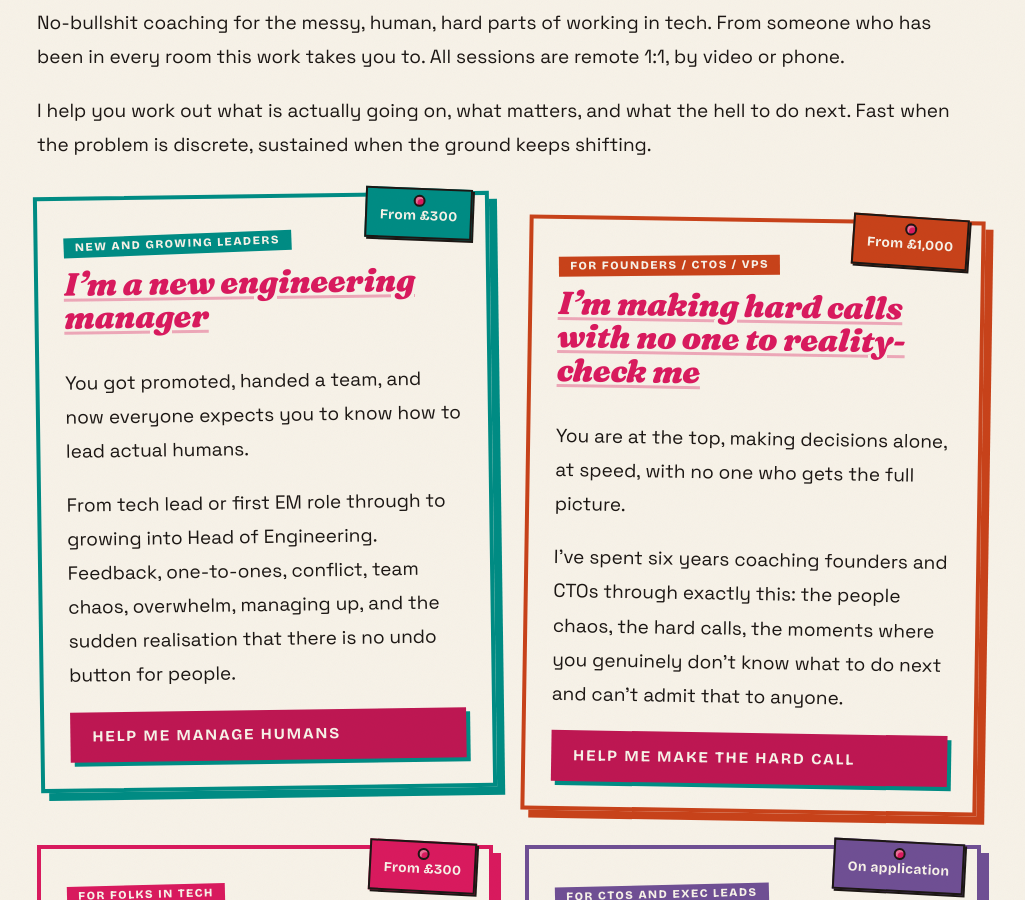
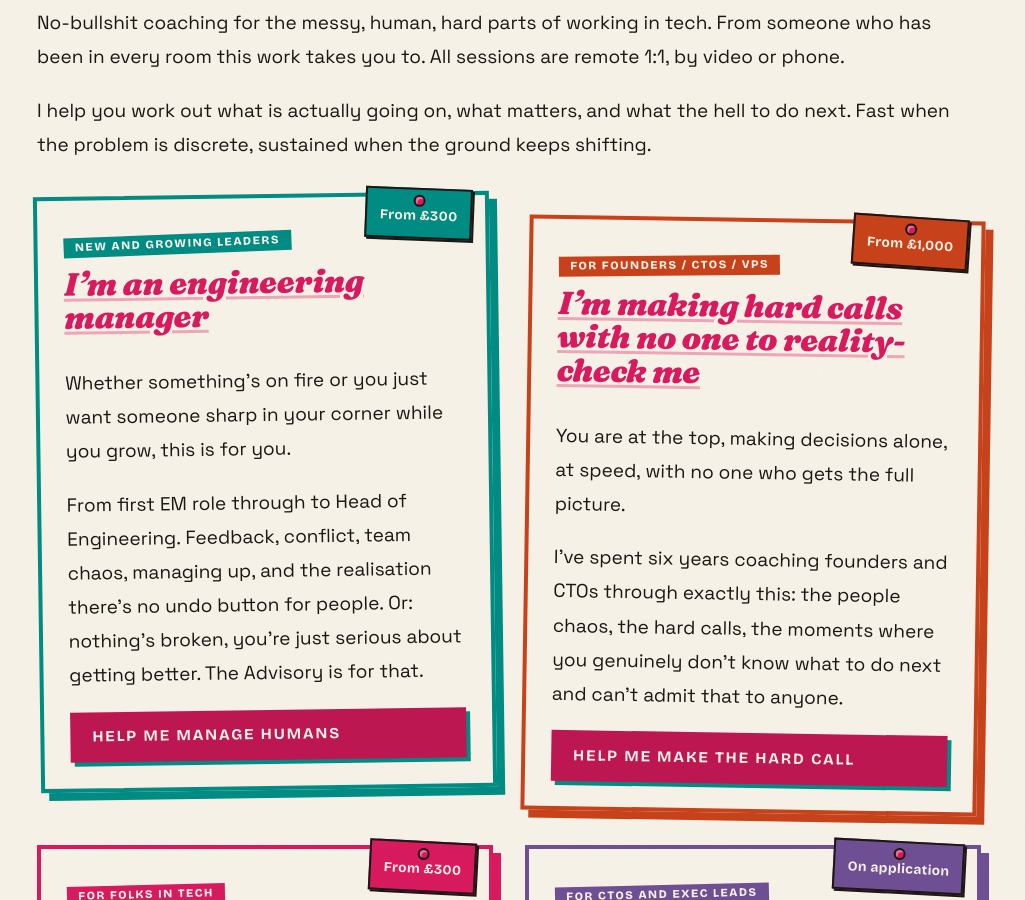
Before and after one commit to outragedpinkracoon/outragedpinkracoon.github.io, a Jekyll site: the page built from pages/coaching.md, in a window 1280 px wide and 900 px high, scrolled down 647 px. Shown: the whole window, without its empty margins (131-1156 px from the left). Built offline with Jekyll 4.4.1, drawn with Linux system fonts in a browser that asks for light colours; comment, search, counter and statistics services are not loaded.

Commit message:
Broaden coaching router manager panel to include growth buyers and Advisory
Co-Authored-By: Claude Sonnet 4.6 <noreply@anthropic.com>

```diff
--- a/pages/coaching.md
+++ b/pages/coaching.md
@@ -17,9 +17,9 @@ description: No-bullshit 1:1 coaching for engineering managers, founders, CTOs,
   <section class="audience-panel audience-panel--manager" id="new-manager-support">
     <p class="audience-panel__price">From £300</p>
     <p class="audience-label">New and growing leaders</p>
-    <h3><a href="/coaching/engineering-managers/">I’m a new engineering manager</a></h3>
-    <p>You got promoted, handed a team, and now everyone expects you to know how to lead actual humans.</p>
-    <p>From tech lead or first EM role through to growing into Head of Engineering. Feedback, one-to-ones, conflict, team chaos, overwhelm, managing up, and the sudden realisation that there is no undo button for people.</p>
+    <h3><a href="/coaching/engineering-managers/">I’m an engineering manager</a></h3>
+    <p>Whether something’s on fire or you just want someone sharp in your corner while you grow, this is for you.</p>
+    <p>From first EM role through to Head of Engineering. Feedback, conflict, team chaos, managing up, and the realisation there’s no undo button for people. Or: nothing’s broken, you’re just serious about getting better. The Advisory is for that.</p>
     <p><a class="pricing-cta" href="/coaching/engineering-managers/">Help me manage humans</a></p>
   </section>
 
```
